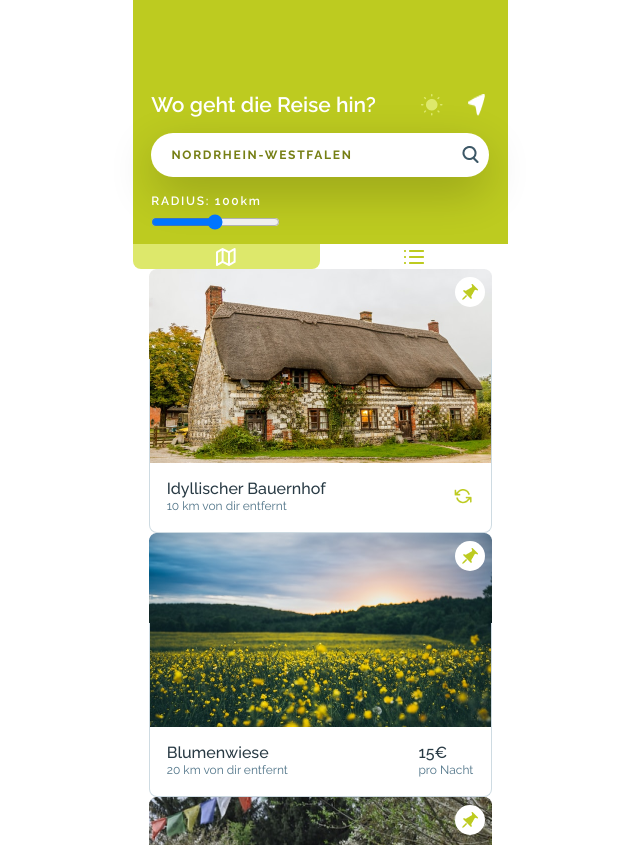
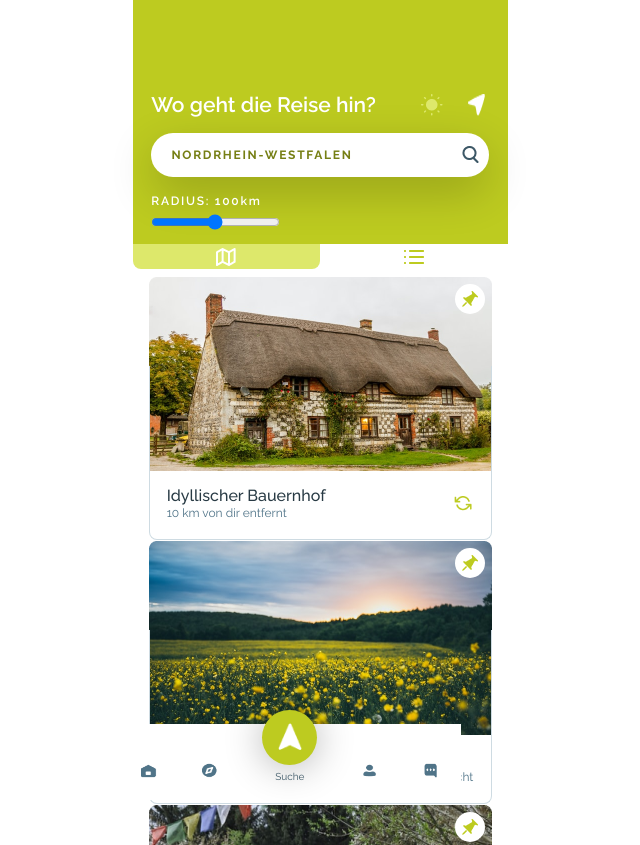
Before and after one commit to KathrynDavies123/campingapp, a plain HTML site: page index.html in a window 1280 px wide. Shown: the top 845 px of the page, without its empty margins (320-960 px from the left). Drawn offline with Linux system fonts and the light colour scheme.

Commit message:
first site done

```diff
--- a/assets/css/style.css
+++ b/assets/css/style.css
@@ -85,12 +85,68 @@ input[type="range"] {
   margin-bottom: 4%;
 }
 
+/* ===============================NAV=============================== */
+
+nav {
+  position: fixed;
+  bottom: 0;
+  left: 34.25%;
+  display: flex;
+  justify-content: space-around;
+  width: 343px;
+  align-items: flex-end;
+  background-color: #ffffff;
+}
+
+nav img {
+  width: 16px;
+  height: 16px;
+}
+
+nav div {
+  padding: 0 5% 5% 5%;
+}
+
+.searchbutton {
+  display: flex;
+  flex-direction: column;
+  justify-content: space-between;
+  align-items: center;
+  font-weight: 400;
+  font-size: 10px;
+  line-height: 12px;
+  text-align: center;
+  color: #3c5766;
+}
+
+.searchbutton img {
+  width: 23.56px;
+  height: 26.46px;
+}
+
+.searchbutton div {
+    display: flex;
+    align-items: center;
+    justify-content: center;
+    margin-top:-25%;
+  height:55px;
+  width:55px;
+  background: #bdcb20;
+  box-shadow: 0px 2px 38px rgba(0, 0, 0, 0.3);
+  border-radius: 30px;
+}
+
+.searchbutton p {
+    margin-top:10%;
+}
+
 /* ===============================MAIN=============================== */
 
 .listtype {
   display: flex;
   width: 375px;
   justify-content: center;
+  margin-bottom: 2%;
 }
 
 .listtype div {
@@ -126,14 +182,14 @@ article {
   justify-content: space-around;
 }
 
-.pindiv{
-    align-self:flex-end;
+.pindiv {
+  align-self: flex-end;
   background-color: #ffffff;
-    margin-top:2%;
-    margin-right:2%;
-    height:30px;
-    width:30px;
-    display:flex;
+  margin-top: 2%;
+  margin-right: 2%;
+  height: 30px;
+  width: 30px;
+  display: flex;
   justify-content: center;
   border-radius: 100%;
   align-items: center;
@@ -148,13 +204,13 @@ article {
 .details {
   border: 1px solid #cedbe2;
   border-radius: 0 0 8px 8px;
-  border-top:none;
-  display:flex;
+  border-top: none;
+  display: flex;
   justify-content: space-between;
   align-items: center;
-  margin-top:15%;
-  padding:5%;
-  padding-top:35%;
+  margin-top: 15%;
+  padding: 5%;
+  padding-top: 35%;
 }
 
 .details h2 {
@@ -172,8 +228,8 @@ article {
 }
 
 .refreshicon {
-    height:16px;
-    width:19.56px;
+  height: 16px;
+  width: 19.56px;
 }
 
 article:first-of-type {
@@ -190,4 +246,5 @@ article:nth-of-type(3) {
 
 article:last-of-type {
   background-image: url("../img/baumhaus.png");
+  margin-bottom:18%;
 }
--- a/index.html
+++ b/index.html
@@ -31,7 +31,26 @@
           id="myRange"
         />
       </header>
-      <nav></nav>
+      <nav>
+         <div>
+            <img src="./assets/img/home.PNG" alt="home icon">
+         </div>
+         <div>
+            <img src="./assets/img/locationpointer.PNG" alt="compass icon">
+         </div>
+         <div class="searchbutton">
+            <div>
+                <img src="./assets/img/pointerup.png" alt="location pointer up">
+            </div>
+            <p>Suche</p>
+         </div>
+         <div>
+            <img src="./assets/img/person.PNG" alt="person icon">
+         </div>
+         <div>
+            <img src="./assets/img/message.PNG" alt="message icon">
+         </div>
+      </nav>
       <main>
         <div class="listtype">
           <div>
```
Also changed, not shown: assets/img/home.PNG (added), assets/img/locationpointer.PNG (added), assets/img/message.PNG (added), assets/img/person.PNG (added), assets/img/pointerup.png (added). Lines whose indentation alone changed are shown as unchanged.
